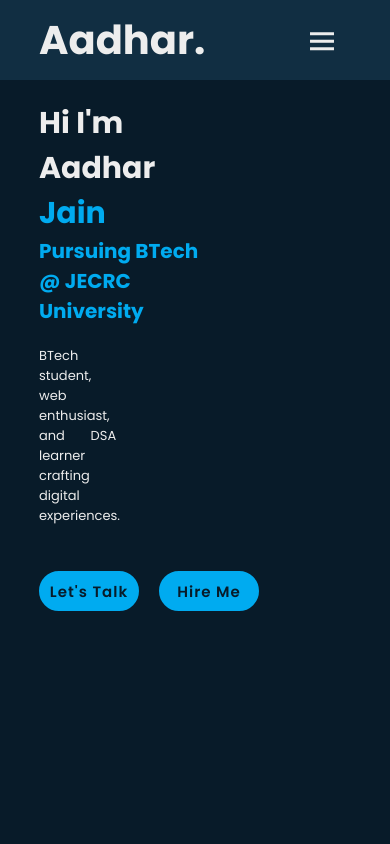
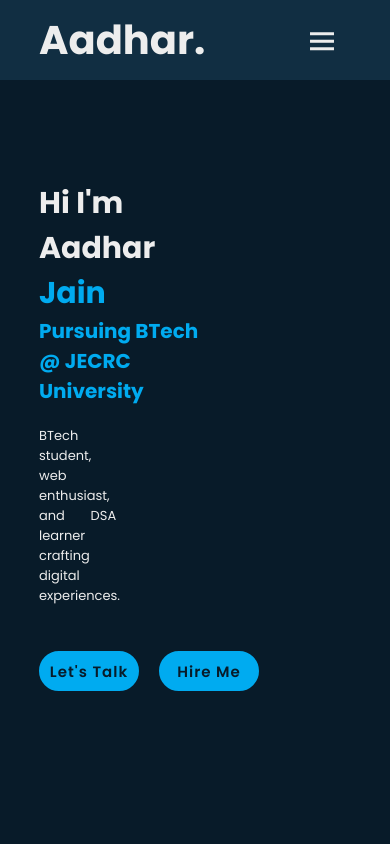
Before and after one commit to aadhar631/Aadhar-Portfolio, a plain HTML site: page index.html in a window 390 px wide. Shown: the top 844 px of the page. Drawn offline with nearby package versions, Linux system fonts and the light colour scheme.

Commit message:
another try

```diff
--- a/index.html
+++ b/index.html
@@ -97,7 +97,7 @@
         <div id="about">
         <div class="container">
             <div class="row">
-            <div class="about-col-1" data-aos="slide-right" data-aos-offset="300">
+            <div class="about-col-1" data-aos="slide-up" data-aos-offset="200">
                 <img src="./images/about.png" alt="" />
             </div>
             <div class="about-col-2" data-aos="slide-left" data-aos-offset="300">
--- a/style.css
+++ b/style.css
@@ -812,7 +812,7 @@ nav .fas {
     #check:checked ~ .menu-btn #one-btn {
         display: none;
     }
-    #check:checked ~ .menu-btn #two-btn{
+    #check:checked ~ .menu-btn #two-btn {
         display: block;
         position: absolute;
         right: 5rem;
@@ -873,7 +873,7 @@ nav .fas {
 
 @media (max-width:690px) {
     #header .container {
-        padding-top: 2rem;
+        padding-top: 6rem;
     }
     .header-text h1 {
         font-size: 3rem;
@@ -897,6 +897,9 @@ nav .fas {
     #header .btn-box .btn{
         width: 10rem;
         height: 4rem;
+    }
+    #header .container {
+        padding-top: 10rem;
     }
     .about-col-2 {
         width: 100%;
```
